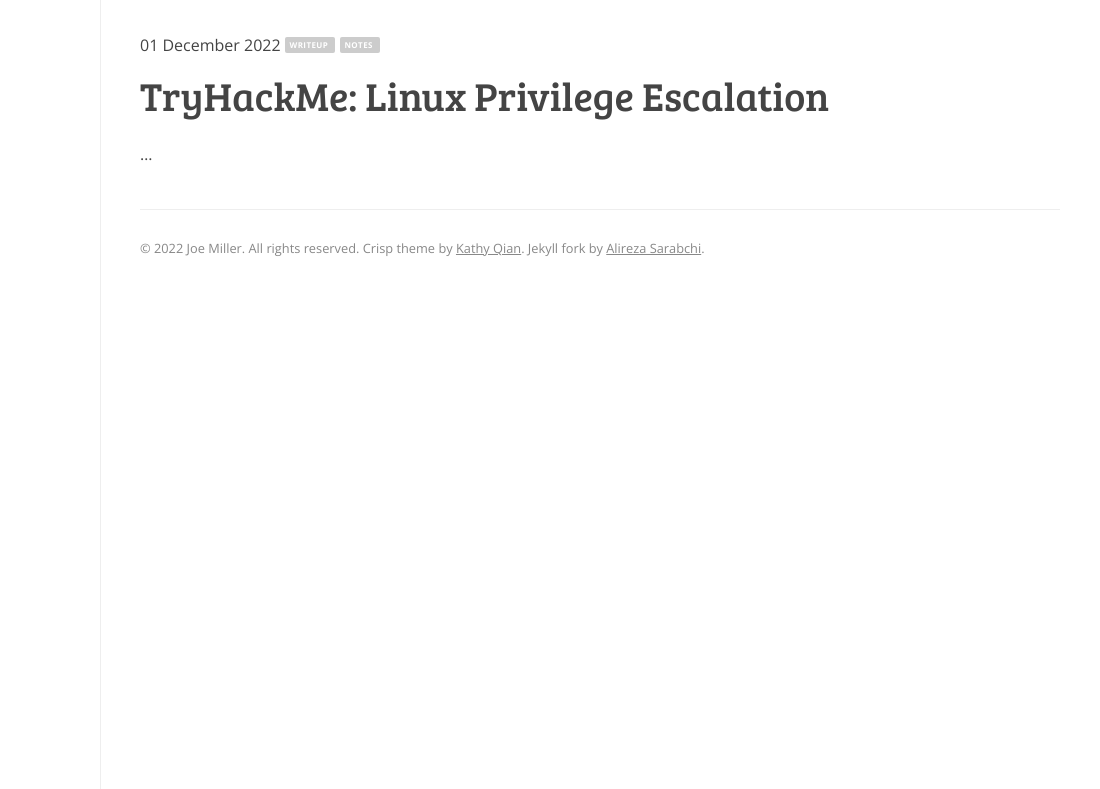
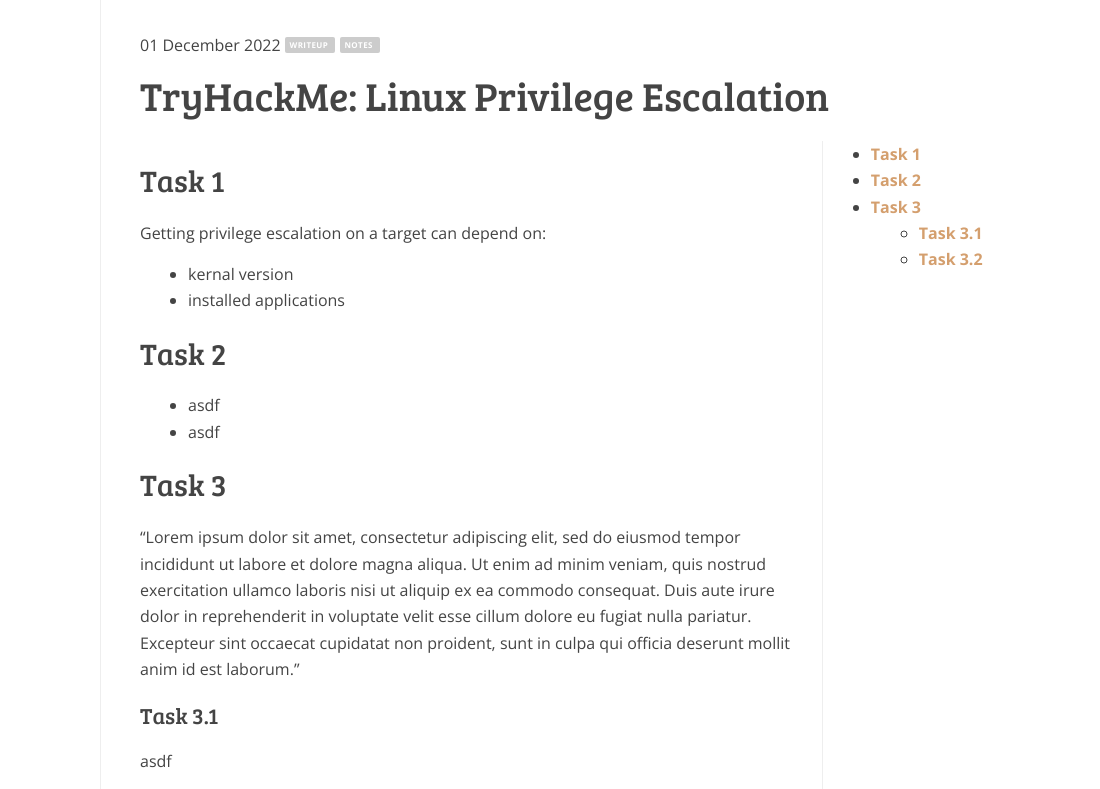
Before and after one commit to jmillerinfosec/jmillerinfosec.github.io, a plain HTML site: page tryhackme-linux-privilege-escalation.html in a window 1280 px wide. Shown: the top 789 px of the page, 180-1280 px from the left. Drawn offline with nearby package versions, Linux system fonts and the light colour scheme.

Commit message:
table of contents flexbox

```diff
--- a/tryhackme-linux-privilege-escalation.html
+++ b/tryhackme-linux-privilege-escalation.html
@@ -1,4 +1,31 @@
 <!doctype html>
+<style>
+.flex-container {
+    display: flex !important;
+}
+
+.flex-child {
+    flex: 3;
+    /*border: 2px solid yellow;*/
+}
+
+article {
+    margin-right: 20px;
+}
+
+#table-of-contents {
+    flex: 1;
+    border-left: 1px #eee solid;
+    margin-left: 30px
+}
+
+@media screen and (max-width:990px) {
+  .flex-container { flex-wrap: wrap; flex-direction: column-reverse; }
+  .flex-child:first-child { flex-basis: 100%; }
+  #table-of-contents { margin-left: 0px }
+}
+
+</style>
 <html lang="en">
   <head>
       <meta http-equiv="Content-Type" content="text/html" charset="UTF-8" />
@@ -49,7 +76,7 @@
 
     </header>
     <main id="content">
-      <article id="" class="">
+      <article id="" class=" ">
 <div class="post-stamp">01 December 2022
 	<span class="taglist">
 
@@ -61,31 +88,62 @@
 	    <a href="/tag/notes"><span><nobr>notes</nobr></span>&nbsp;</a>
 
 
-</span></div>
+	</span>
+</div>
 <h1 class="post-title">TryHackMe: Linux Privilege Escalation</h1>
-	<p>…</p>
+
+<div class="flex-container">
+<div id="main-contents" class="flex-child">
+	<h2 id="task-1">Task 1</h2>
+<p>Getting privilege escalation on a target can depend on:</p>
+<ul>
+  <li>kernal version</li>
+  <li>installed applications</li>
+</ul>
+
+<h2 id="task-2">Task 2</h2>
+<ul>
+  <li>asdf</li>
+  <li>asdf</li>
+</ul>
+
+<h2 id="task-3">Task 3</h2>
+<p>“Lorem ipsum dolor sit amet, consectetur adipiscing elit, sed do eiusmod tempor incididunt ut labore et dolore magna aliqua. Ut enim ad minim veniam, quis nostrud exercitation ullamco laboris nisi ut aliquip ex ea commodo consequat. Duis aute irure dolor in reprehenderit in voluptate velit esse cillum dolore eu fugiat nulla pariatur. Excepteur sint occaecat cupidatat non proident, sunt in culpa qui officia deserunt mollit anim id est laborum.”</p>
+
+<h3 id="task-31">Task 3.1</h3>
+<p>asdf</p>
+
+<h3 id="task-32">Task 3.2</h3>
+<p>asdfsadf</p>
+
+</div>
+
+
+<div id="table-of-contents" class="flex-child">
+<ul id="toc" class="section-nav">
+<li class="toc-entry toc-h2"><a href="#task-1">Task 1</a></li>
+<li class="toc-entry toc-h2"><a href="#task-2">Task 2</a></li>
+<li class="toc-entry toc-h2"><a href="#task-3">Task 3</a>
+<ul>
+<li class="toc-entry toc-h3"><a href="#task-31">Task 3.1</a></li>
+<li class="toc-entry toc-h3"><a href="#task-32">Task 3.2</a></li>
+</ul>
+</li>
+</ul>
+</div>
+
+
+
+</div>
 
 
 </article>
+
 <!-- Begin Comments Code -->
 
 <!-- End Comments Code -->
 
     </main>
-
-
-
-
-<!-- Pagination links
-<div class="pagination">
-
-  <span class="page_number ">
-    Page  of
-  </span>
-
-</div>
--->
-
     <nav class="pagination" role="pagination">
 
 
```
Also changed, not shown: about/index.html (+28 -15 lines), index.html (+28 -15 lines), tag/notes.html (+29 -23 lines), tag/writeup.html (+29 -23 lines). Lines whose indentation alone changed are shown as unchanged.
